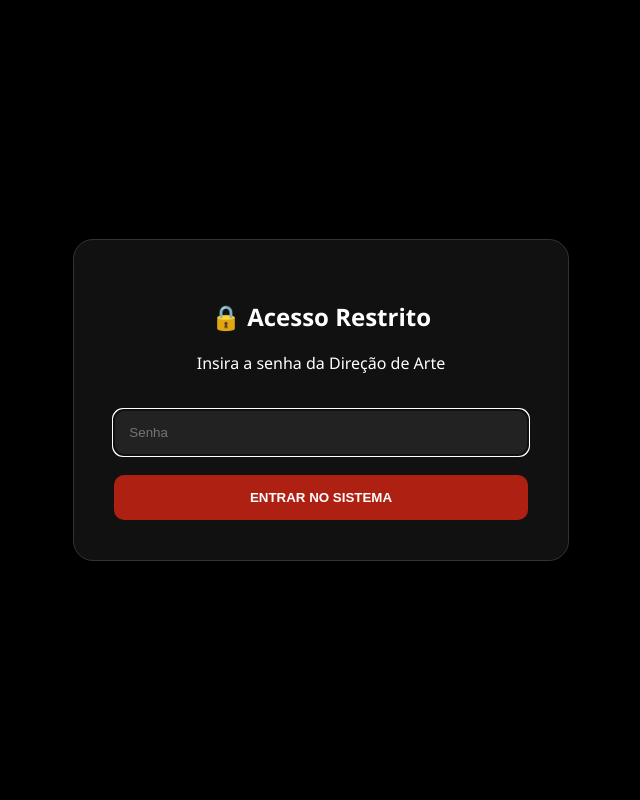
After one commit to RaphaelDalarme/PaginaElencoPaix-oDeCristo, a Flask app: page /login in a window 1280 px wide. The commit adds this page. Shown: the whole page, without its empty margins (319-959 px from the left). Run offline with Flask 3, Linux system fonts and the light colour scheme.

Commit message:
Add files via upload

```diff
--- a/app.py
+++ b/app.py
@@ -1,9 +1,15 @@
-from flask import Flask, render_template, request, redirect, url_for
+from flask import Flask, render_template, request, redirect, url_for, session, flash
+from functools import wraps
 from flask_sqlalchemy import SQLAlchemy
 import os
 from werkzeug.utils import secure_filename
 
+# 1. PRIMEIRO criamos o app
 app = Flask(__name__)
+
+# 2. DEPOIS configuramos o que ele precisa
+app.secret_key = 'supersecretkey'  # Agora funciona!
+ADM_PASSWORD = os.getenv('ADM_PASSWORD', 'admin123')
 
 # Configurações de Caminho
 basedir = os.path.abspath(os.path.dirname(__file__))
@@ -13,26 +19,51 @@ app.config['SQLALCHEMY_TRACK_MODIFICATIONS'] = False
 # Configuração de Upload
 UPLOAD_FOLDER = os.path.join('static', 'uploads')
 app.config['UPLOAD_FOLDER'] = UPLOAD_FOLDER
-app.config['MAX_CONTENT_LENGTH'] = 16 * 1024 * 1024  # Limite de 16MB por foto
+app.config['MAX_CONTENT_LENGTH'] = 16 * 1024 * 1024
 
-# Garante que a pasta de fotos exista
 if not os.path.exists(UPLOAD_FOLDER):
     os.makedirs(UPLOAD_FOLDER)
 
 db = SQLAlchemy(app)
 
+# --- MODELO ---
 class Personagem(db.Model):
     id = db.Column(db.Integer, primary_key=True)
     nome = db.Column(db.String(100), nullable=False)
     ator = db.Column(db.String(100), nullable=False)
-    foto_path = db.Column(db.String(200)) # Nome do arquivo salvo
+    foto_path = db.Column(db.String(200))
     tom_voz = db.Column(db.String(200))
     comportamento = db.Column(db.Text)
     figurino = db.Column(db.Text)
 
+# Criar banco de dados
 with app.app_context():
-    # db.drop_all() # Use apenas se der erro de "column not found" de novo
     db.create_all()
+
+# --- SEGURANÇA ---
+def login_required(f):
+    @wraps(f)
+    def decorated_function(*args, **kwargs):
+        if not session.get('logged_in'):
+            return redirect(url_for('login'))
+        return f(*args, **kwargs)
+    return decorated_function
+
+# --- ROTAS ---
+@app.route('/login', methods=['GET', 'POST'])
+def login():
+    if request.method == 'POST':
+        if request.form.get('password') == ADM_PASSWORD:
+            session['logged_in'] = True
+            return redirect(url_for('index'))
+        else:
+            flash('Senha Incorreta!')
+    return render_template('login.html')
+
+@app.route('/logout')
+def logout():
+    session.clear()
+    return redirect(url_for('index'))
 
 @app.route('/')
 def index():
@@ -40,10 +71,10 @@ def index():
     return render_template('index.html', personagens=personagens)
 
 @app.route('/adicionar', methods=['POST'])
+@login_required
 def adicionar():
     foto = request.files.get('foto')
     nome_arquivo = None
-
     if foto and foto.filename != '':
         nome_arquivo = secure_filename(foto.filename)
         foto.save(os.path.join(app.config['UPLOAD_FOLDER'], nome_arquivo))
@@ -61,22 +92,20 @@ def adicionar():
     return redirect(url_for('index'))
 
 @app.route('/editar/<int:id>', methods=['POST'])
+@login_required
 def editar(id):
     personagem = Personagem.query.get_or_404(id)
-
-    # Atualiza os textos
     personagem.nome = request.form.get('nome')
     personagem.ator = request.form.get('ator')
     personagem.tom_voz = request.form.get('tom_voz')
     personagem.comportamento = request.form.get('comportamento')
     personagem.figurino = request.form.get('figurino')
 
-    # Lógica da Foto
     foto = request.files.get('foto')
     if foto and foto.filename != '':
         nome_arquivo = secure_filename(foto.filename)
         foto.save(os.path.join(app.config['UPLOAD_FOLDER'], nome_arquivo))
-        personagem.foto_path = nome_arquivo # Atualiza o caminho no banco
+        personagem.foto_path = nome_arquivo
 
     db.session.commit()
     return redirect(url_for('index'))
--- /dev/null
+++ b/requirements.txt
@@ -0,0 +1,4 @@
+Flask
+Flask-SQLAlchemy
+Werkzeug
+gunicorn
--- /dev/null
+++ b/templates/login.html
@@ -0,0 +1,27 @@
+<!DOCTYPE html>
+<html lang="pt-br">
+<head>
+    <meta charset="UTF-8">
+    <title>Acesso Restrito - Produção</title>
+    <link rel="stylesheet" href="{{ url_for('static', filename='style.css') }}">
+    <style>
+        body { background: #000; display: flex; align-items: center; justify-content: center; height: 100vh; color: white; }
+        .login-box { background: #111; padding: 40px; border-radius: 20px; text-align: center; border: 1px solid #333; }
+        input { padding: 15px; border-radius: 10px; border: none; width: 100%; margin: 20px 0; background: #222; color: #fff; }
+        button { background: #ae2012; color: white; padding: 15px 30px; border: none; border-radius: 10px; cursor: pointer; font-weight: bold; width: 100%; }
+    </style>
+</head>
+<body>
+    <div class="login-box">
+        <h2>🔒 Acesso Restrito</h2>
+        <p>Insira a senha da Direção de Arte</p>
+        <form method="POST">
+            <input type="password" name="password" placeholder="Senha" autofocus>
+            <button type="submit">ENTRAR NO SISTEMA</button>
+        </form>
+        {% with messages = get_flashed_messages() %}
+          {% if messages %}<p style="color: #ff4d4d; margin-top: 15px;">{{ messages[0] }}</p>{% endif %}
+        {% endwith %}
+    </div>
+</body>
+</html>
```
Also changed, not shown: templates/index.html (+12 -6 lines), static/style.css (line endings or trailing spaces), 1 other file.
